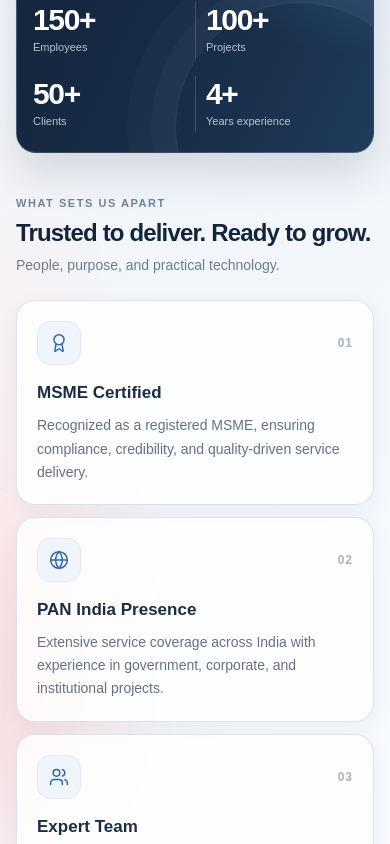
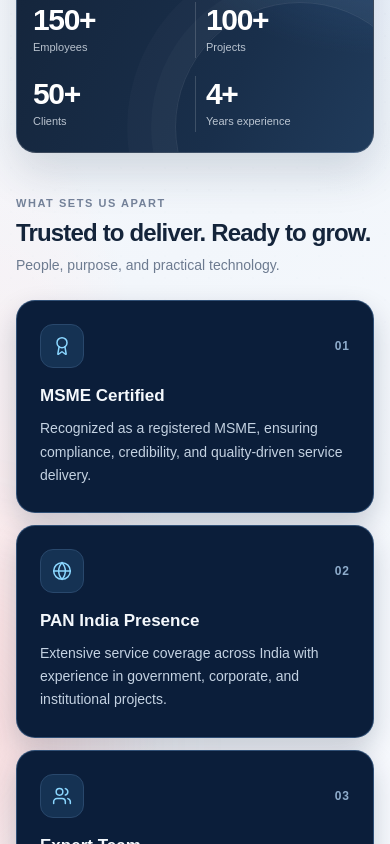
Before and after one commit to Devendra2026/sdv-edutech-website, a Next.js app: page / in a window 390 px wide. Shown: the part 1246-2090 px from the top of the page. Built offline with nearby package versions, Linux system fonts and the light colour scheme.

Commit message:
update in whoweare

```diff
--- a/app/globals.css
+++ b/app/globals.css
@@ -1163,16 +1163,16 @@ button { color: inherit; font: inherit; }
 .who-feature-card {
   min-height: 210px;
   padding: 23px 23px 25px;
-  border: 1px solid rgba(213, 222, 233, .88);
+  border: 1px solid rgba(100, 149, 199, .42);
   border-radius: 19px;
-  background: rgba(255, 255, 255, .82);
-  box-shadow: 0 8px 24px rgba(36, 55, 82, .055);
+  background: #0b1e3a;
+  box-shadow: 0 12px 28px rgba(10, 27, 52, .2);
   transition: transform 200ms ease, box-shadow 200ms ease, border-color 200ms ease;
 }
 .who-feature-card:hover {
   transform: translateY(-4px);
-  border-color: rgba(95, 137, 188, .45);
-  box-shadow: 0 16px 32px rgba(36, 55, 82, .1);
+  border-color: rgba(102, 183, 232, .72);
+  box-shadow: 0 18px 36px rgba(10, 27, 52, .28);
 }
 .who-card-topline { display: flex; align-items: center; justify-content: space-between; margin-bottom: 20px; }
 .who-feature-icon {
@@ -1180,14 +1180,14 @@ button { color: inherit; font: inherit; }
   width: 44px;
   height: 44px;
   place-items: center;
-  border: 1px solid #e3eaf3;
+  border: 1px solid #29486c;
   border-radius: 13px;
-  background: #f0f5fb;
-  color: #3167a7;
-}
-.who-feature-index { color: #a8b3c1; font-size: 12px; font-weight: 800; letter-spacing: .08em; }
-.who-feature-card h4 { margin: 0 0 9px; color: #1c2d43; font-size: 17px; font-weight: 750; }
-.who-feature-card p { max-width: 330px; margin: 0; color: #637187; font-size: 14px; line-height: 1.65; }
+  background: #153253;
+  color: #8bd7ff;
+}
+.who-feature-index { color: #8eaccb; font-size: 12px; font-weight: 800; letter-spacing: .08em; }
+.who-feature-card h4 { margin: 0 0 9px; color: #f4f8fc; font-size: 17px; font-weight: 750; }
+.who-feature-card p { max-width: 330px; margin: 0; color: #c4d2e2; font-size: 14px; line-height: 1.65; }
 
 @media (max-width: 900px) {
   .who-section { padding-right: 24px; padding-left: 24px; }
@@ -1212,7 +1212,15 @@ button { color: inherit; font: inherit; }
   .who-feature-heading { align-items: flex-start; flex-direction: column; gap: 8px; margin-top: 42px; }
   .who-feature-note { font-size: 14px; }
   .who-features { grid-template-columns: 1fr; gap: 12px; }
-  .who-feature-card { min-height: auto; padding: 20px; }
+  .who-feature-card {
+  min-height: 210px;
+  padding: 23px 23px 25px;
+  border: 1px solid rgba(100, 149, 199, .42);
+  border-radius: 19px;
+  background: #0b1e3a;
+  box-shadow: 0 12px 28px rgba(10, 27, 52, .2);
+  transition: transform 200ms ease, box-shadow 200ms ease, border-color 200ms ease;
+}
   .who-card-topline { margin-bottom: 15px; }
 }
 @media (max-width: 390px) {
```
